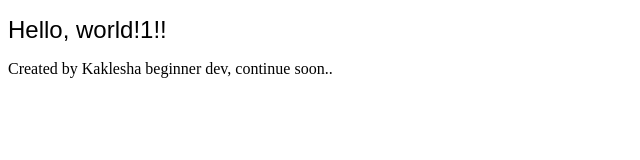
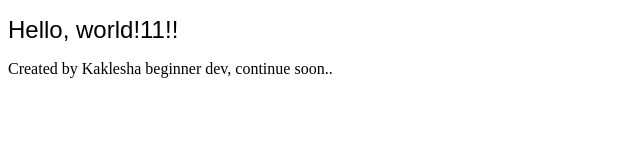
Before and after one commit to Kaklesha/rsschool-cv, a plain HTML site: page index.html in a window 1280 px wide. Shown: the full height of the page, 0-640 px from the left. Drawn offline with Linux system fonts and the light colour scheme.

Commit message:
refactor: both in  repo

```diff
--- a/index.html
+++ b/index.html
@@ -8,7 +8,7 @@
 </head>
 <body>
     <h1>
-        Hello, world!1!!
+        Hello, world!11!!
     </h1>
     <p>
         Created by Kaklesha beginner dev, continue soon..
```
